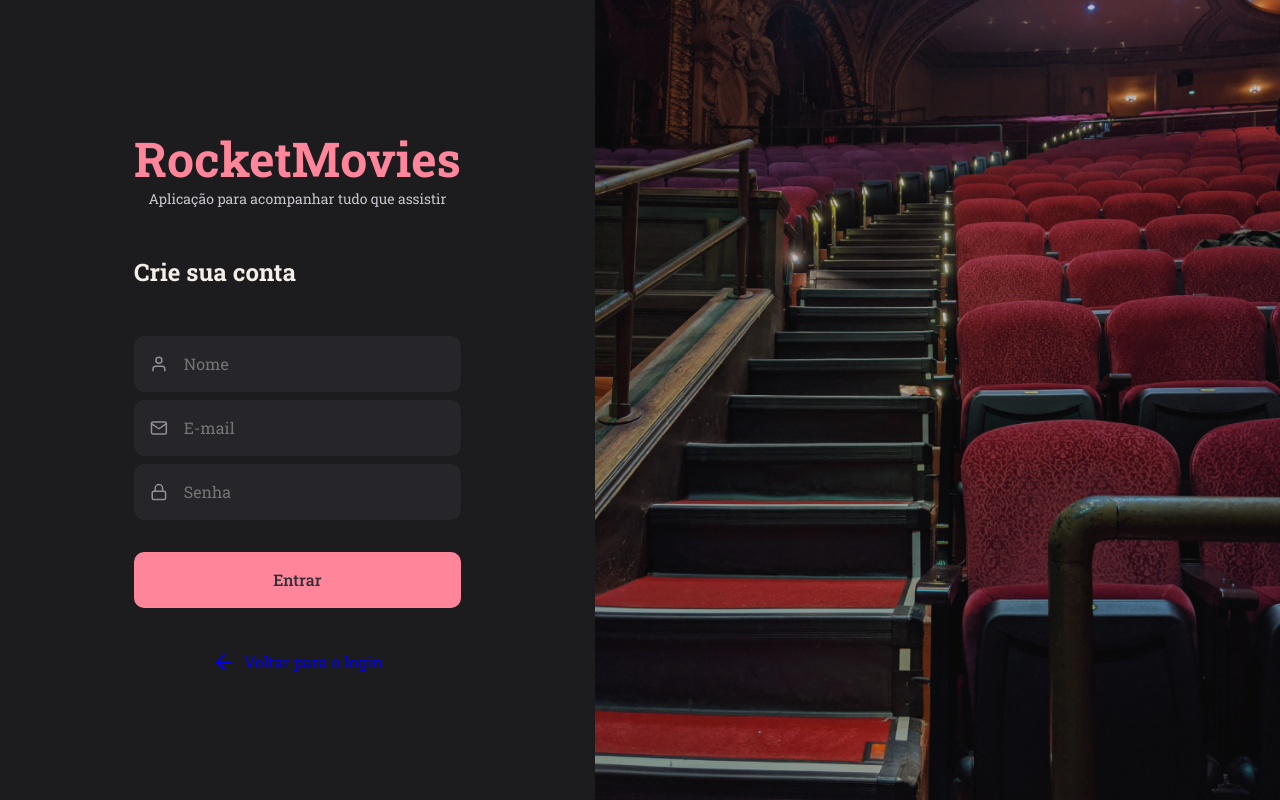
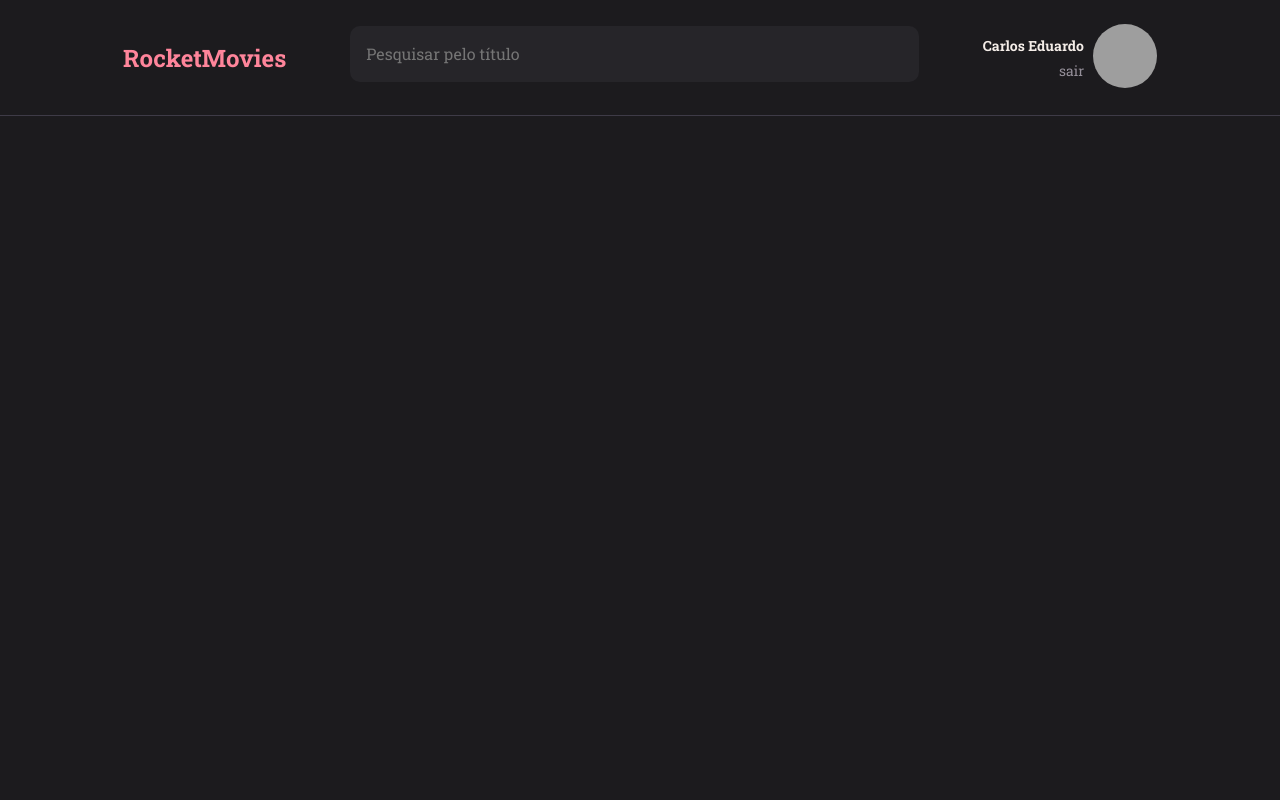
Before and after one commit to carloseduardob94/RocketMovie, a React (Vite) app: page / in a window 1280 px wide. Built offline with nearby package versions, Linux system fonts and the light colour scheme; grey boxes are pictures that could not be loaded.

Commit message:
header component created

```diff
--- /dev/null
+++ b/src/components/Header/index.jsx
@@ -0,0 +1,25 @@
+import { Input } from '../Input'
+import { Container, Profile } from './styled'
+
+export function Header(){
+  return(
+    <Container>
+      <h2>RocketMovies</h2>
+      <Input
+        placeholder="Pesquisar pelo título"
+      />
+
+      <Profile>
+        <div>
+          <a href="#">
+            <span>Carlos Eduardo</span>
+          </a>
+          <a href="#">sair</a>
+        </div>
+        <a href="#">
+          <img src="https://github.com/carloseduardob94.png" alt="Foto do usuário" />
+        </a>
+      </Profile>
+    </Container>
+  )
+}
--- /dev/null
+++ b/src/components/Header/styled.js
@@ -0,0 +1,55 @@
+import styled from 'styled-components'
+
+export const Container = styled.header`
+  grid-area: header;
+  height: 116px;
+  width: 100%;
+
+  border-bottom: 1px solid #3e3b47;
+
+  display: flex;
+  align-items: center;
+  justify-content: space-around;
+
+  > h2 {
+    color: ${({ theme }) => theme.COLORS.PINK_100};
+    margin: 42px 64px 42px 123px;
+
+    font-weight: 700;
+    font-size: 24px;
+    line-height: 32px;
+  }
+`
+
+export const Profile = styled.div`
+  display: flex;
+  justify-content: center;
+  align-items: center;
+  margin: 24px 123px 24px 64px;
+
+  > div {
+    display: flex;
+    flex-direction: column;
+    margin-right: 9px;
+    gap: 6px;
+
+    a {
+      font-size: 14px;
+      color: ${({ theme }) => theme.COLORS.GRAY_100};
+      align-self: flex-end;
+
+      span {
+        white-space: nowrap;
+        font-weight: 700;
+        color: ${({ theme }) => theme.COLORS.WHITE};
+        line-height: 18px;
+      }
+    }
+  }
+
+  img {
+    width: 64px;
+    height: 64px;
+    border-radius: 50%;
+  }
+`
--- a/src/main.jsx
+++ b/src/main.jsx
@@ -5,14 +5,14 @@ import { ThemeProvider } from 'styled-components'
 import GlobalStyles from './styles/global'
 import theme from './styles/theme'
 
-import { SignUp } from './pages/SignUp'
+import { Header } from './components/Header'
 
 
 ReactDOM.createRoot(document.getElementById('root')).render(
   <React.StrictMode>
     <ThemeProvider theme={ theme }>
       <GlobalStyles />
-      <SignUp />
+      <Header />
     </ThemeProvider>
   </React.StrictMode>
 )
```
